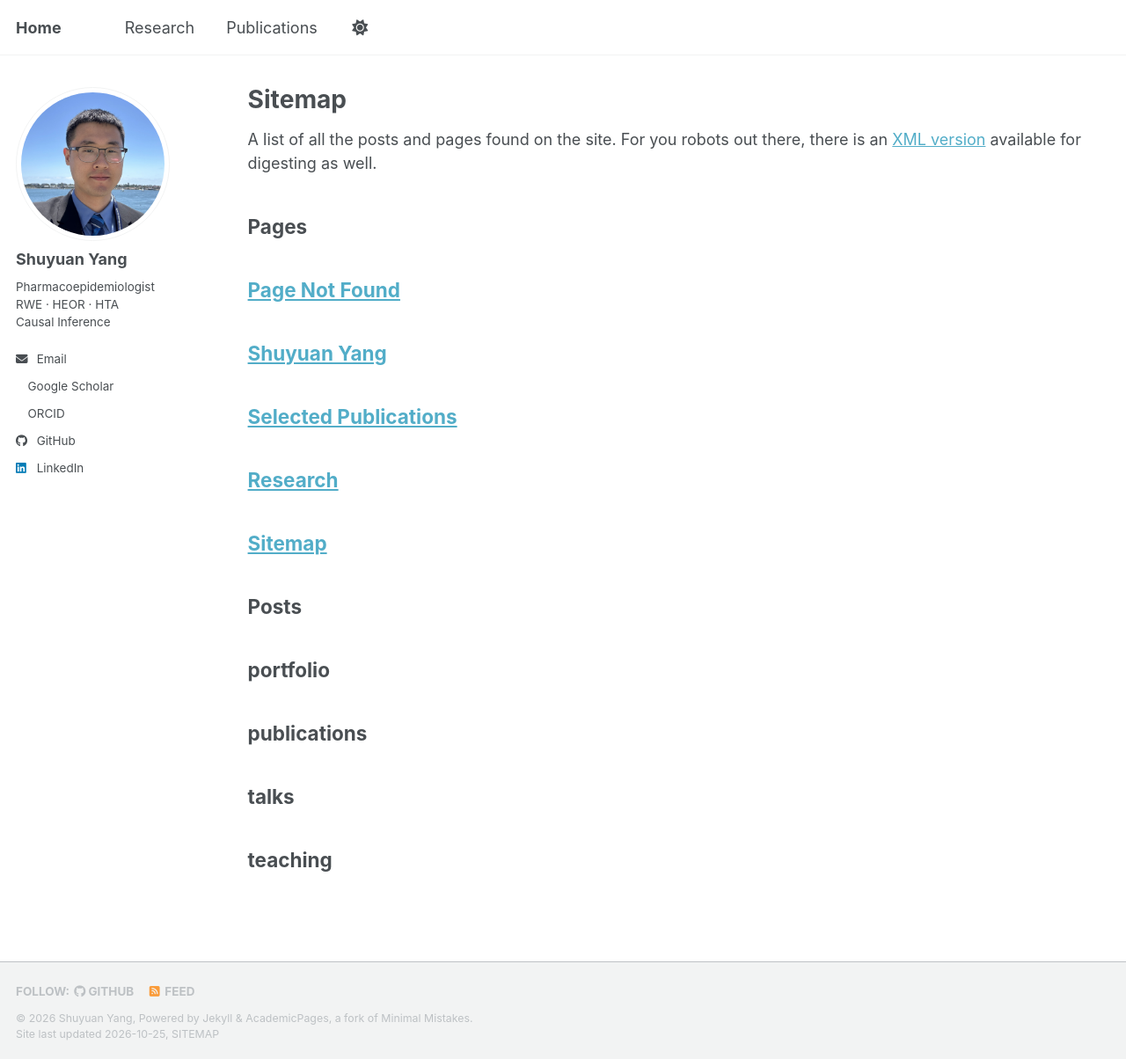
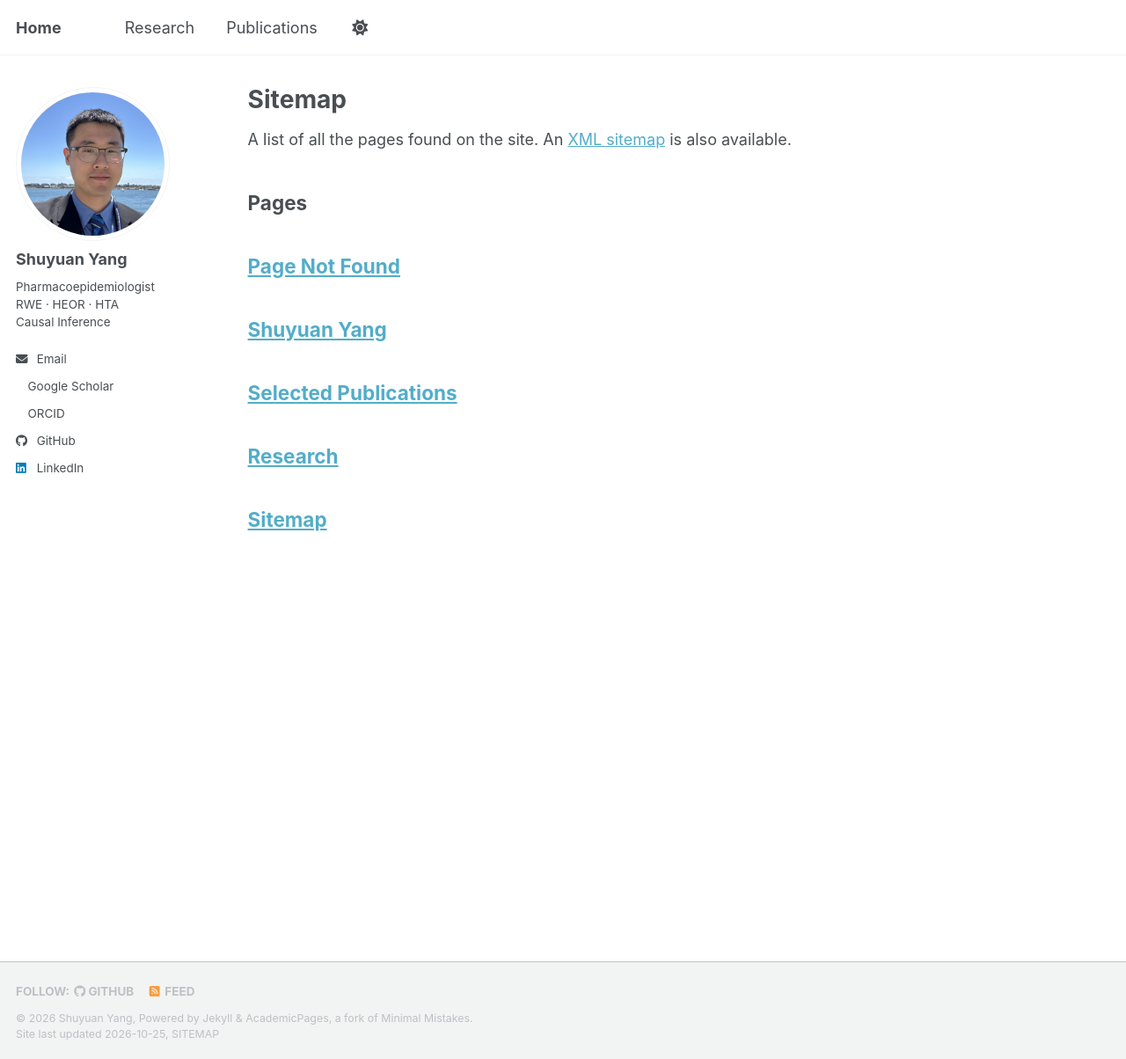
Before and after one commit to yang-shuyuan/yang-shuyuan.github.io, a Jekyll site: the page built from _pages/sitemap.md, in a window 1280 px wide and 1204 px high. Shown: the whole window at 88% size. Built offline with Jekyll 4.4.1, drawn with Linux system fonts in a browser that asks for light colours; a style sheet for code colours, icons or effects is not loaded.

Commit message:
cleanup2

```diff
--- a/_pages/sitemap.md
+++ b/_pages/sitemap.md
@@ -7,31 +7,9 @@ author_profile: true
 
 {% include base_path %}
 
-A list of all the posts and pages found on the site. For you robots out there, there is an [XML version]({{ base_path }}/sitemap.xml) available for digesting as well.
+A list of all the pages found on the site. An [XML sitemap]({{ base_path }}/sitemap.xml) is also available.
 
 <h2>Pages</h2>
 {% for post in site.pages %}
   {% include archive-single.html %}
 {% endfor %}
-
-<h2>Posts</h2>
-{% for post in site.posts %}
-  {% include archive-single.html %}
-{% endfor %}
-
-{% capture written_label %}'None'{% endcapture %}
-
-{% for collection in site.collections %}
-{% unless collection.output == false or collection.label == "posts" %}
-  {% capture label %}{{ collection.label }}{% endcapture %}
-  {% if label != written_label %}
-  <h2>{{ label }}</h2>
-  {% capture written_label %}{{ label }}{% endcapture %}
-  {% endif %}
-{% endunless %}
-{% for post in collection.docs %}
-  {% unless collection.output == false or collection.label == "posts" %}
-  {% include archive-single.html %}
-  {% endunless %}
-{% endfor %}
-{% endfor %}
```
